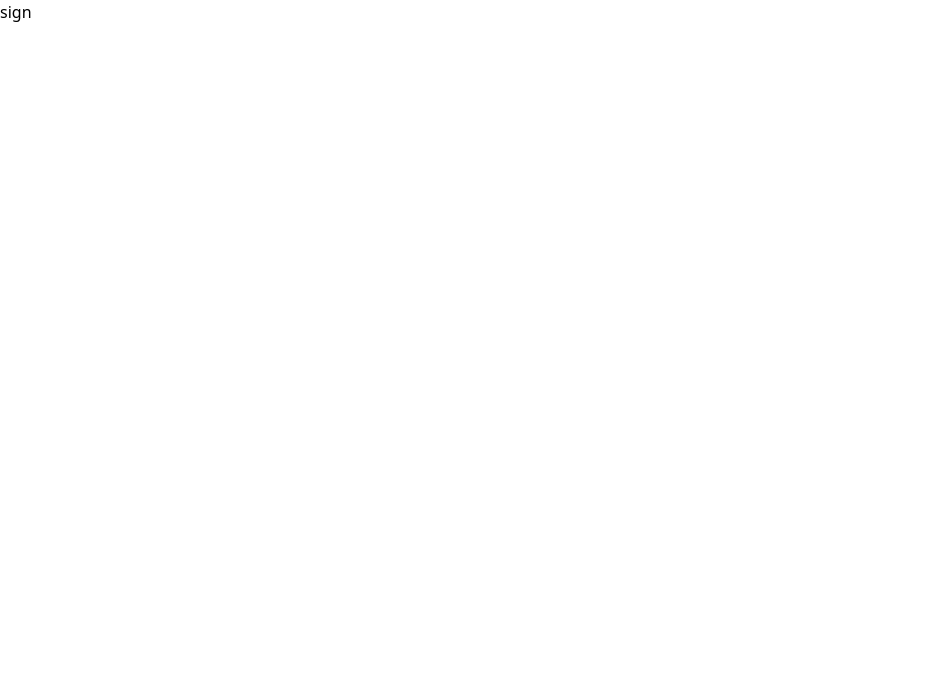
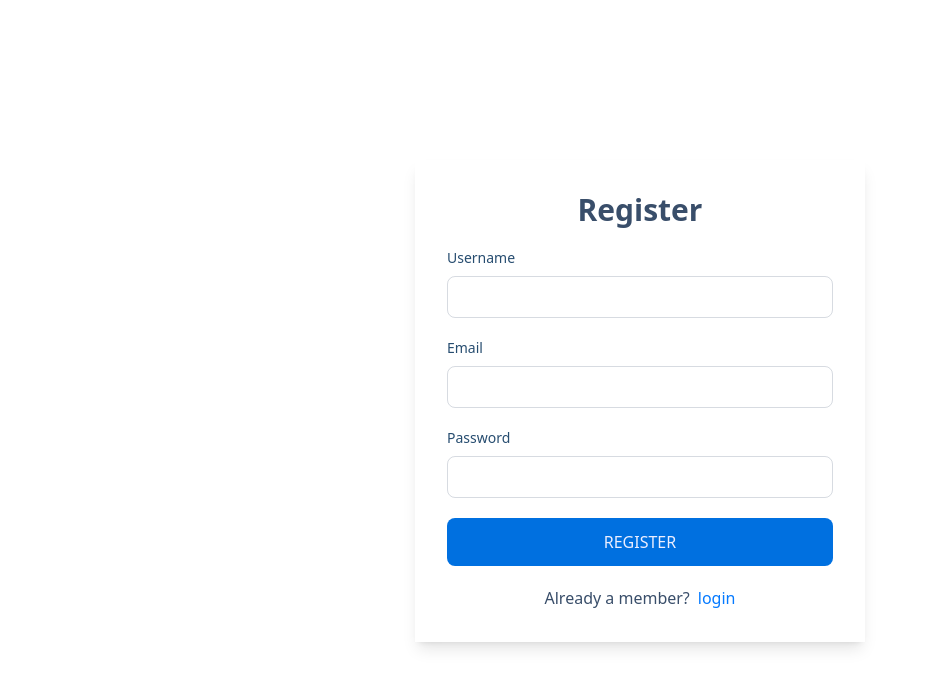
Before and after one commit to kasramajidi/shopping-bed, a Next.js app in the folder front-end/: page /pages/Signup in a window 1280 px wide. Shown: the top 688 px of the page, without its empty margins (0-925 px from the left). Built offline with nearby package versions, Linux system fonts and the light colour scheme.

Commit message:
Add a registration page to the project and connect it to the API

```diff
--- a/front-end/src/app/RootLayout.tsx
+++ b/front-end/src/app/RootLayout.tsx
@@ -3,6 +3,8 @@ import { usePathname } from "next/navigation";
 import Register from "@/components/Layout/register";
 import Navbar from "@/components/Layout/Navbar";
 import { AuthProvider } from "../context/AuthContext";
+import {ToastContainer} from "react-toastify"
+import "react-toastify/dist/ReactToastify.css";
 
 export default function RootLayout({
   children,
@@ -19,6 +21,7 @@ export default function RootLayout({
         <body>
           {!hideHeader && <Register />}
           {!hideHeader && <Navbar />}
+          <ToastContainer/>
           {children}
         </body>
       </html>
--- a/front-end/src/app/layout.tsx
+++ b/front-end/src/app/layout.tsx
@@ -1,11 +1,19 @@
-import type { Metadata } from "next";
+"use client"
+import { QueryClient, QueryClientProvider} from "@tanstack/react-query";
 import RootLayout from "./RootLayout";
 import "./globals.css";
-export const metadata: Metadata = {
+
+const queryClient = new QueryClient();
+
+export const Metadata = {
   title: "Shopping",
   description: "This is a shopping site",
 };
 
 export default function Layout({ children }: { children: React.ReactNode }) {
-  return <RootLayout>{children}</RootLayout>;
+  return (
+    <QueryClientProvider client={queryClient}>
+      <RootLayout>{children}</RootLayout>
+    </QueryClientProvider>
+  );
 }
--- a/front-end/src/app/pages/Signup/page.tsx
+++ b/front-end/src/app/pages/Signup/page.tsx
@@ -1,6 +1,147 @@
+"use client";
+import Link from "next/link";
+import { yupResolver } from "@hookform/resolvers/yup";
+import * as yup from "yup";
+import { useForm } from "react-hook-form";
+import { toast } from "react-toastify";
+import { useRouter } from "next/navigation";
+import { useMutation, UseMutationResult } from "@tanstack/react-query";
+import axios from "axios";
+
+const schema = yup.object({
+  username: yup.string().required().min(3),
+  email: yup.string().email().required(),
+  password: yup
+    .string()
+    .required(
+      "The password must contain numbers and lowercase and uppercase letters."
+    )
+    .min(8)
+    .max(25),
+});
+
+interface Data {
+  username: string;
+  email: string;
+  password: string;
+}
+
+interface ApiResponse {
+  data: {
+    message: string;
+  };
+}
+
+const registerApi = async (user: Data): Promise<ApiResponse> => {
+  try {
+    const response = await axios.post("http://localhost:5500/auth/register", {
+      username: user.username,
+      email: user.email,
+      password: user.password,
+    });
+    return response.data;
+  } catch (err) {
+    throw new Error("ثبت‌نام ناموفق بود! لطفاً دوباره امتحان کنید.");
+  }
+};
 
 export default function page() {
+  const router = useRouter();
+
+  const {
+    register,
+    handleSubmit,
+    formState: { errors },
+  } = useForm<Data>({
+    resolver: yupResolver(schema),
+    mode: "onBlur",
+  });
+
+  const Mutation: UseMutationResult<ApiResponse, Error, Data> = useMutation({
+    mutationFn: registerApi,
+    onSuccess: () => {
+      toast.success("account created successfully", { position: "top-center" });
+      setTimeout(() => {
+        router.push("/pages/Login");
+      }, 1500);
+    },
+    onError: () => {
+      toast.error("Registration was unsuccessful", { position: "top-center" });
+    },
+  });
+
+  const submitForm = (user: Data) => {
+    Mutation.mutate(user);
+  };
+
   return (
-    <div className='text-black'>sign</div>
-  )
+    <section className="max-w-[450px] p-8 items-center mx-auto mt-40 shadow-lg ">
+      <form
+        className="flex flex-col items-center gap-5"
+        onSubmit={handleSubmit(submitForm)}
+      >
+        <h1 className="text-[rgb(57,78,106)] text-3xl font-bold">Register</h1>
+        <div className="flex flex-col self-start gap-2 w-full">
+          <label htmlFor="username" className="text-[#274d70] text-sm">
+            Username
+          </label>
+          <input
+            {...register("username")}
+            type="text"
+            id="username"
+            className="flex-shrink-1 rounded-lg px-4 text-[rgb(57,78,106)] py-2 border border-[rgba(57,78,106,0.2)] focus:outline-2 focus:outline-[rgba(39,77,112,0.2)] focus:outline-offset-2"
+          />
+          {errors.username && (
+            <span className="text-red-600 text-lg">
+              !{errors.username.message}
+            </span>
+          )}
+        </div>
+        <div className="flex flex-col self-start gap-2 w-full">
+          <label htmlFor="email" className="text-[#274d70] text-sm">
+            Email
+          </label>
+          <input
+            type="email"
+            {...register("email")}
+            id="email"
+            className="flex-shrink-1 rounded-lg px-4 text-[rgb(57,78,106)] py-2 border border-[rgba(57,78,106,0.2)] focus:outline-2 focus:outline-[rgba(39,77,112,0.2)] focus:outline-offset-2"
+          />
+          {errors.email && (
+            <span className="text-red-600 text-lg">
+              !{errors.email.message}
+            </span>
+          )}
+        </div>
+        <div className="flex flex-col self-start gap-2 w-full">
+          <label htmlFor="password" className="text-[#274d70] text-sm">
+            Password
+          </label>
+          <input
+            {...register("password")}
+            type="password"
+            id="password"
+            className="flex-shrink-1 rounded-lg px-4 text-[rgb(57,78,106)] py-2 border border-[rgba(57,78,106,0.2)] focus:outline-2 focus:outline-[rgba(39,77,112,0.2)] focus:outline-offset-2"
+          />
+          {errors.password && (
+            <span className="text-red-600 text-lg">
+              !{errors.password.message}
+            </span>
+          )}
+        </div>
+        <button
+          type="submit"
+          className="bg-[#0070E0] w-full rounded-lg cursor-pointer text-center text-[#EBEEFF] py-3 px-4"
+        >
+          REGISTER
+        </button>
+        <span className="flex items-center gap-2 text-[rgb(57,78,106)]">
+          Already a member?
+          <Link href={"/pages/Login"} className="text-[rgb(5,122,255)]">
+            login
+          </Link>
+        </span>
+      </form>
+    </section>
+  );
 }
```
Also changed, not shown: front-end/package.json (+7 -1 lines), 1 other file (tests, documents, lock files or other folders).
